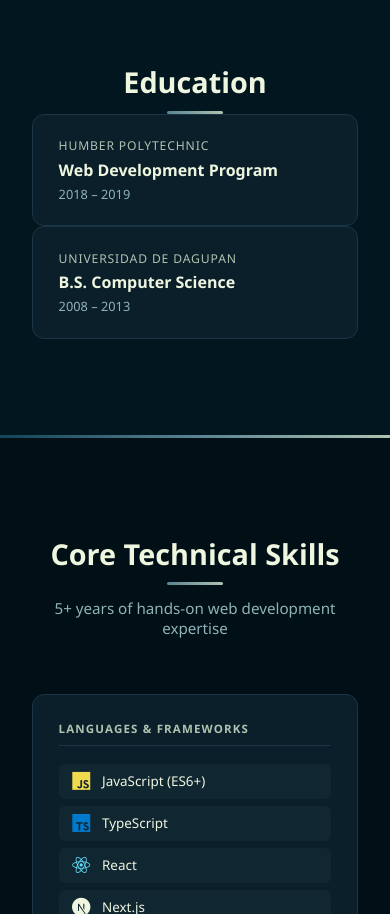
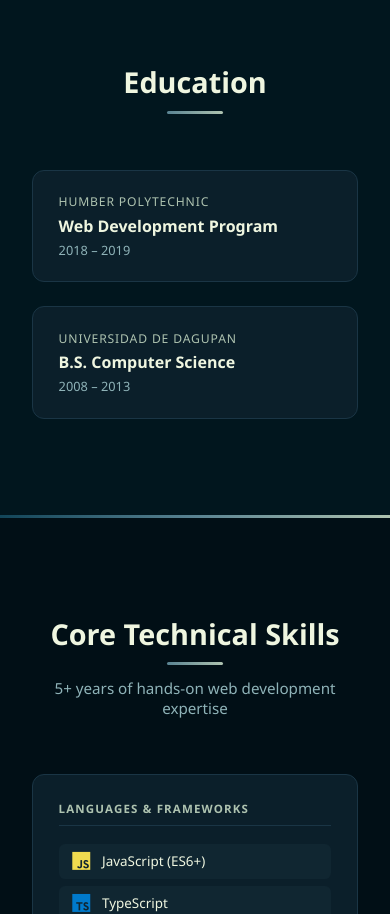
Before and after one commit to markmartin-dev/portfolio-site, a React (Vite) app: page / in a window 390 px wide. Shown: the part 2569-3483 px from the top of the page. Built offline with nearby package versions, Linux system fonts and the light colour scheme.

Commit message:
fix education card on mobile

```diff
--- a/src/components/EducationCard.module.css
+++ b/src/components/EducationCard.module.css
@@ -1,11 +1,3 @@
-.educationCards {
-  max-width: 860px;
-  margin: 3.5rem auto 0;
-  display: grid;
-  grid-template-columns: 1fr 1fr;
-  gap: 1.5rem;
-}
-
 .educationCard {
   background: var(--card);
   border: 1px solid var(--border);
@@ -43,9 +35,3 @@
     transform: none;
   }
 }
-
-@media (max-width: 768px) {
-  .educationCards {
-    grid-template-columns: 1fr;
-  }
-}
--- a/src/components/Experience.module.css
+++ b/src/components/Experience.module.css
@@ -27,42 +27,16 @@
   margin-top: .8rem;
 }
 
-/* @media (prefers-reduced-motion: reduce) {
-  .timelineCard:hover,
-  .educationCard:hover {
-    transform: none;
-  }
+.educationCards {
+  max-width: 860px;
+  margin: 3.5rem auto 0;
+  display: grid;
+  grid-template-columns: 1fr 1fr;
+  gap: 1.5rem;
 }
 
 @media (max-width: 768px) {
-  .timeline::before {
-    left: 16px;
-  }
-
-  .timelineItem,
-  .timelineItem:nth-child(odd) {
-    flex-direction: column;
-    padding-left: 40px;
-  }
-
-  .timelineDot {
-    left: 16px;
-  }
-
-  .timelineCard {
-    width: 100%;
-    text-align: left !important;
-  }
-
-  .timelineCard li::before {
-    content: '> ';
-  }
-
-  .timelineCard li::after {
-    content: '' !important;
-  }
-
   .educationCards {
     grid-template-columns: 1fr;
   }
-} */
+}
```
